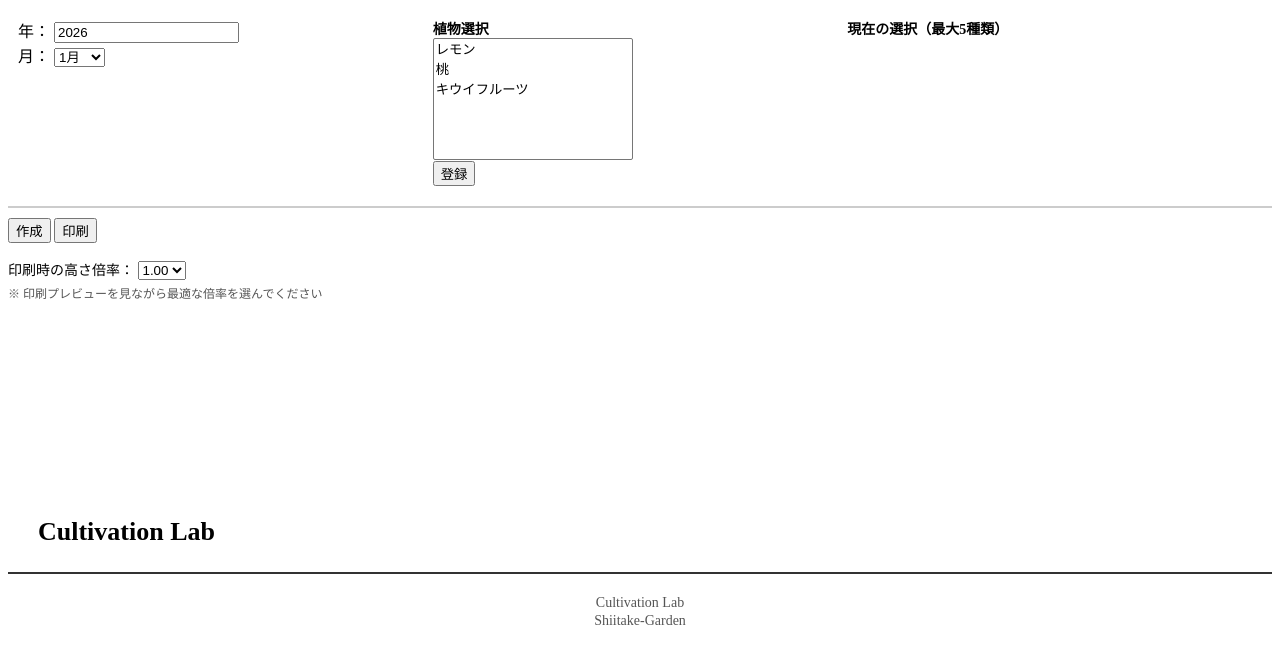
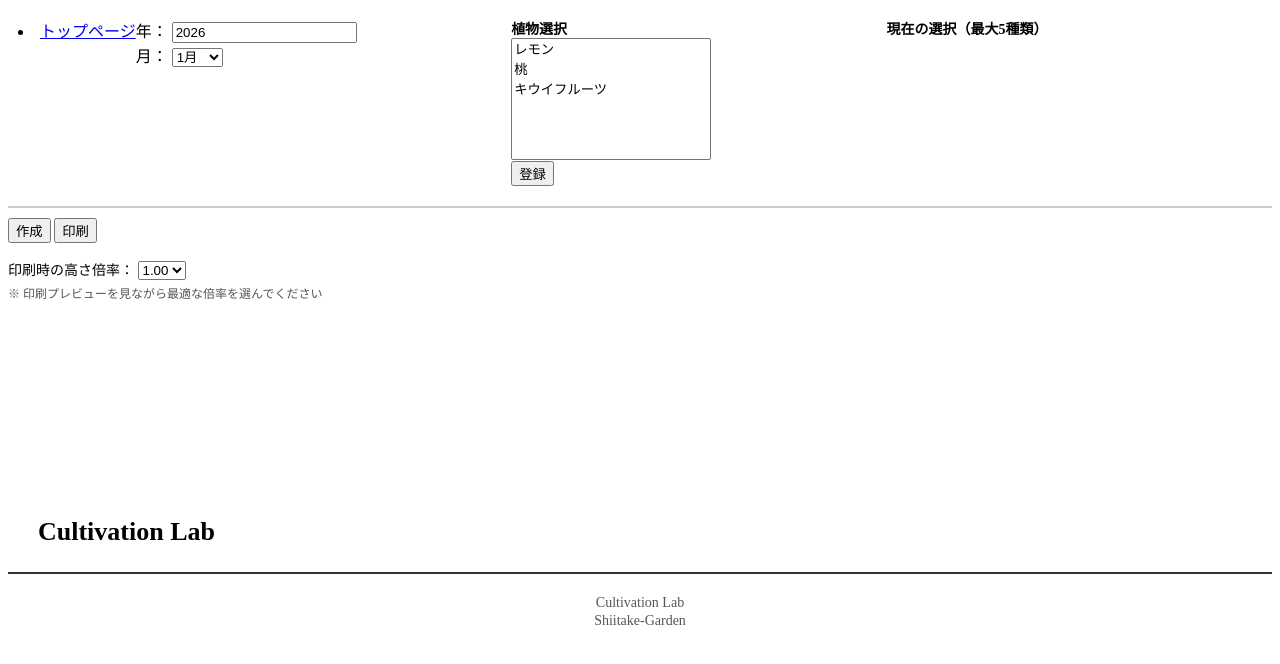
Before and after one commit to shiitake-garden/shiitake-garden.github.io, a Jekyll site: the page contents/calendar/plantcalendar.html, which Jekyll copies as it is, in a window 1280 px wide. Shown: the top 664 px of the page. Built offline with Jekyll 4.4.1, drawn with Linux system fonts in a browser that asks for light colours.

Commit message:
Update plantcalendar.html

```diff
--- a/contents/calendar/plantcalendar.html
+++ b/contents/calendar/plantcalendar.html
@@ -205,7 +205,8 @@
 <!--  上部コントロールエリア   -->
 <!-- ========================= -->
 <div id="controls">
-
+<li><a href="https://shiitake-garden.github.io/">トップページ</a></li>
+  <br>
   <div id="left-controls">
     <label>年：
       <input type="number" id="year" value="2026">
```
